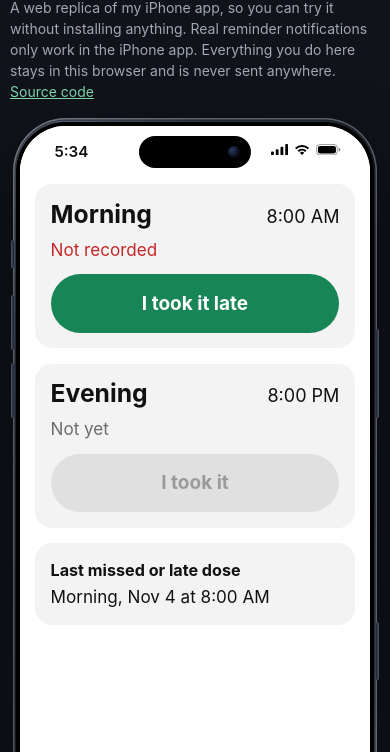
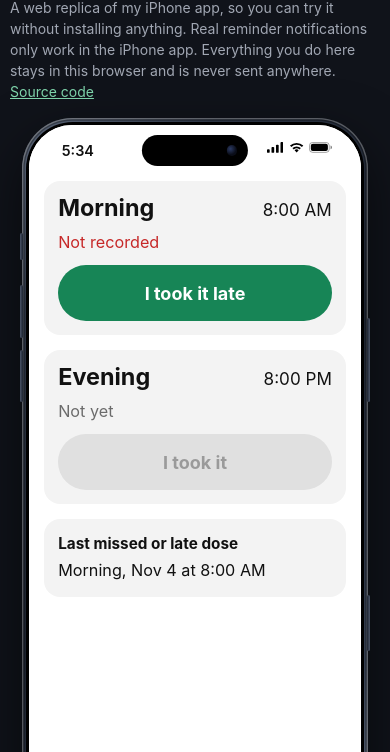
Before and after one commit to IbrahimCart/IbrahimCart.github.io, a plain HTML site: page doses-demo/index.html in a window 390 px wide. Shown: the part 92-844 px from the top of the page. Drawn offline with Linux system fonts and the light colour scheme.

Commit message:
Demo: make the phone another 5% smaller

```diff
--- a/doses-demo/app.js
+++ b/doses-demo/app.js
@@ -295,7 +295,7 @@
   // Shrink the whole phone to fit narrow windows, so it still looks like an iPhone.
   // The phone keeps the same physical size at every browser zoom. Zooming enlarges everything by the zoom
   // factor, so the phone is scaled by its inverse. (Only a window narrower than the phone makes it shrink.)
-  const PHONE_SIZE = 0.95; // the phone's size on screen, as a fraction of its full 384 x 816 design
+  const PHONE_SIZE = 0.9; // the phone's size on screen, as a fraction of its full 384 x 816 design
   const ZOOM_LEVELS = [0.25, 0.33, 0.5, 0.67, 0.75, 0.8, 0.9, 1, 1.1, 1.25, 1.5, 1.75, 2, 2.5, 3, 4, 5];
   function browserZoom() {
     if (window.__dosesZoom) return window.__dosesZoom; // lets tests set a zoom
--- a/doses-demo/index.html
+++ b/doses-demo/index.html
@@ -100,6 +100,6 @@
   <canvas id="confetti" aria-hidden="true" hidden></canvas>
   <noscript><p class="noscript">This demo needs JavaScript.</p></noscript>
   <script src="logic.js?v=1"></script>
-  <script src="app.js?v=7"></script>
+  <script src="app.js?v=9"></script>
 </body>
 </html>
```
